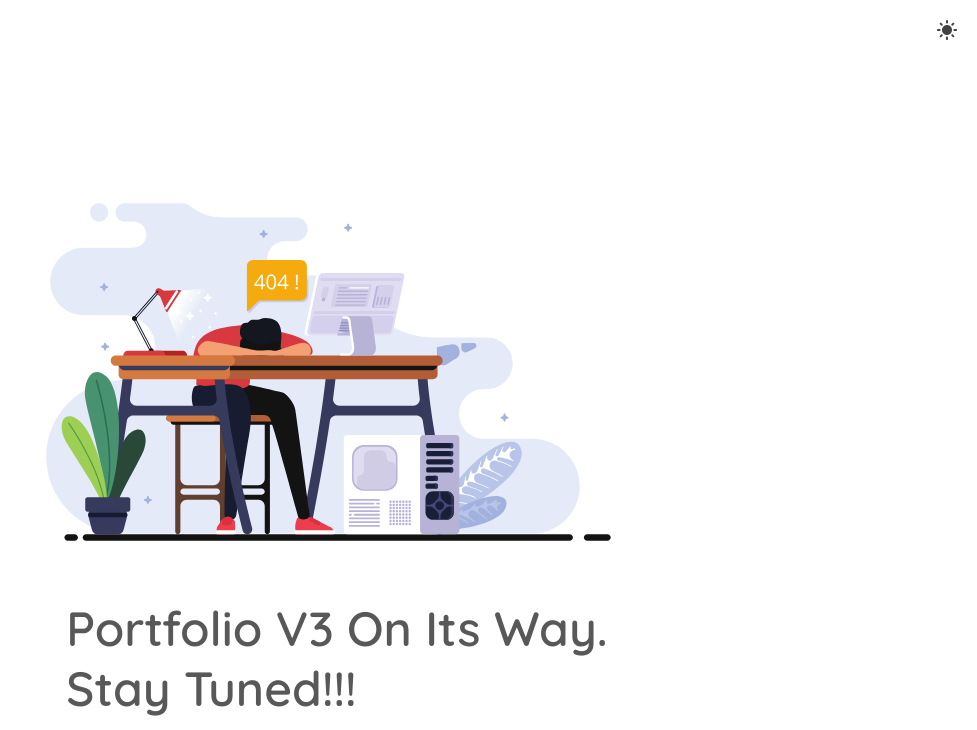
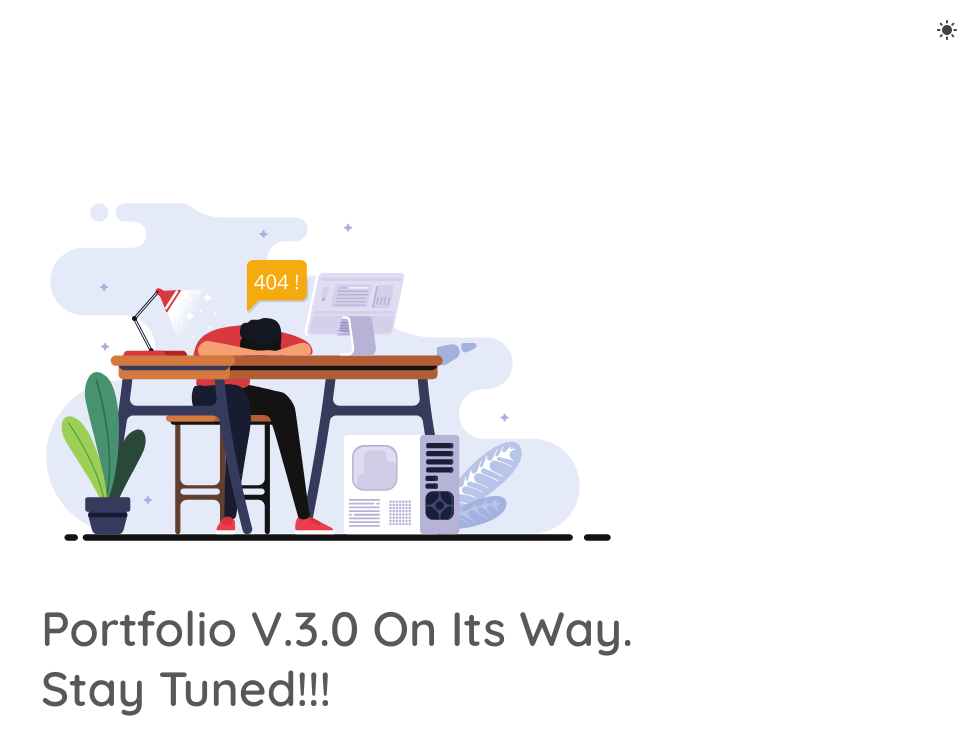
Before and after one commit to Mohammad-Farmaan/Portfolio, a plain HTML site: page index.html in a window 1280 px wide. Shown: the top 730 px of the page, without its empty margins (303-1280 px from the left). Drawn offline with Linux system fonts and the light colour scheme.

Commit message:
Update index.html

```diff
--- a/index.html
+++ b/index.html
@@ -17,7 +17,7 @@
   <!-- *Section 1 Home* -->
   <section class="section-1 home" id="section-1">
     <img src="SVGs/error.svg" alt="Error 404">
-    <h1 id="text-h1">Portfolio V3 On Its Way. <br> Stay Tuned!!!</h1>
+    <h1 id="text-h1">Portfolio V.3.0 On Its Way. <br> Stay Tuned!!!</h1>
     <a href="https://github.com/Mohammed-Farmaan/Portfolio" id="git-button"><i class="fab fa-github"></i> Source</a>
     <!-- *Navigation* -->
     <!-- <span class="mobile-nav">
```
